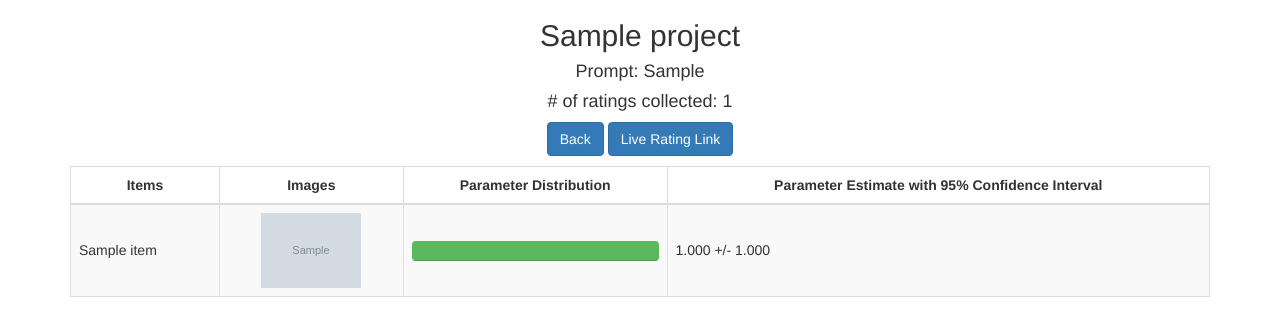
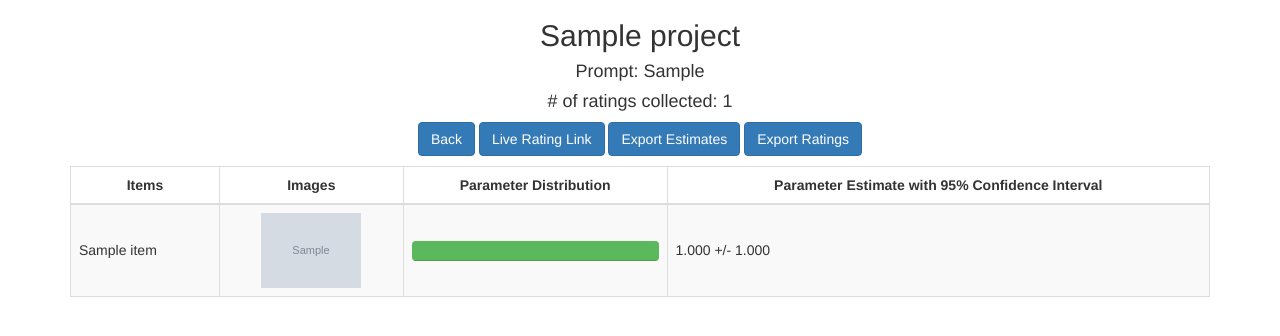
Before and after one commit to afcarl/humanranker, a Django app: page /view_project/1 in a window 1280 px wide. Shown: the part 51-387 px from the top of the page. Run offline with Django 3.2, Linux system fonts and the light colour scheme; a user stored in the database is signed in; tables that the repository leaves empty hold one stand-in row (values such as "Sample post"); grey boxes marked "Sample" are stand-in pictures; style sheets or scripts are compiled from the project's sources; parts of the project's set-up code (start-up, migrations or seed data) failed here and were passed over; some libraries are stand-ins or nearby versions.

Commit message:
adjusted regularization and its effect on confidence intervals. Also added export buttons.

```diff
--- a/ranker/templates/ranker/view_project.html
+++ b/ranker/templates/ranker/view_project.html
@@ -10,6 +10,10 @@
             role="button">Back</a>
         <a class="btn btn-primary" href="{% url 'rate' project.id %}"
             role="button">Live Rating Link</a>
+        <a class="btn btn-primary" href="{% url 'export_rankings' project.id %}"
+            role="button">Export Estimates</a>
+        <a class="btn btn-primary" href="{% url 'export_ratings' project.id %}"
+            role="button">Export Ratings</a>
     </div> </p>
 
     <table class="table table-striped table-bordered bottom-table">
--- a/ranker/urls.py
+++ b/ranker/urls.py
@@ -18,4 +18,8 @@ urlpatterns = patterns('',
         name='update_project'),
     url(r'^delete_project/(?P<project_id>\d+)$', views.delete_project,
         name='delete_project'),
+    url(r'^export_rankings/(?P<project_id>\d+)$', views.export_rankings,
+        name='export_rankings'),
+    url(r'^export_ratings/(?P<project_id>\d+)$', views.export_ratings,
+        name='export_ratings'),
 )
--- a/ranker/views.py
+++ b/ranker/views.py
@@ -17,6 +17,7 @@ from django.db.models import Q
 from math import exp, log
 import numpy as np
 import random
+import csv
 
 # regularization parameters
 item_mean = 0.0
@@ -333,7 +334,7 @@ def update_model(project_id):
 
     # regularization terms
     for i,v in enumerate(d2ll):
-        d2ll[i] += len(ids) / (item_std * item_std) + len(jids) / (judge_std * judge_std)
+        d2ll[i] -= len(ids) / (item_std * item_std) + len(jids) / (judge_std * judge_std)
 
     std = 1.0 / np.sqrt(d2ll)
 
@@ -439,9 +440,33 @@ def delete_project(request, project_id):
     return HttpResponseRedirect(reverse('dashboard'))
 
 @login_required
-def export_rankings(request):
-    pass
+def export_rankings(request, project_id):
+    project = Project.objects.get(id=project_id)
+    items = Item.objects.filter(project=project).distinct()
+
+    response = HttpResponse(content_type='text/csv')
+    response['Content-Disposition'] = 'attachment; filename="measure-export-' + str(project.id) + '.csv"'
+
+    writer = csv.writer(response)
+    writer.writerow(['id', 'name', 'parameter estimate', '95% confidence interval', 'prompt'])
+    for item in items:
+        writer.writerow([item.id, item.name, item.mean, item.conf, '"' +
+                         project.prompt + '"'])
+
+    return response
 
 @login_required
-def export_ratings(request):
-    pass
+def export_ratings(request, project_id):
+    project = Project.objects.get(id=project_id)
+    ratings = Rating.objects.filter(project=project).distinct()
+
+    response = HttpResponse(content_type='text/csv')
+    response['Content-Disposition'] = 'attachment; filename="measure-export-' + str(project.id) + '.csv"'
+
+    writer = csv.writer(response)
+    writer.writerow(['rating_id', 'left_item_id', 'right_item_id',
+                     'rating_value', 'judge_id'])
+    for r in ratings:
+        writer.writerow([r.id, r.left.id, r.right.id, r.value, r.judge.id])
+
+    return response
```
